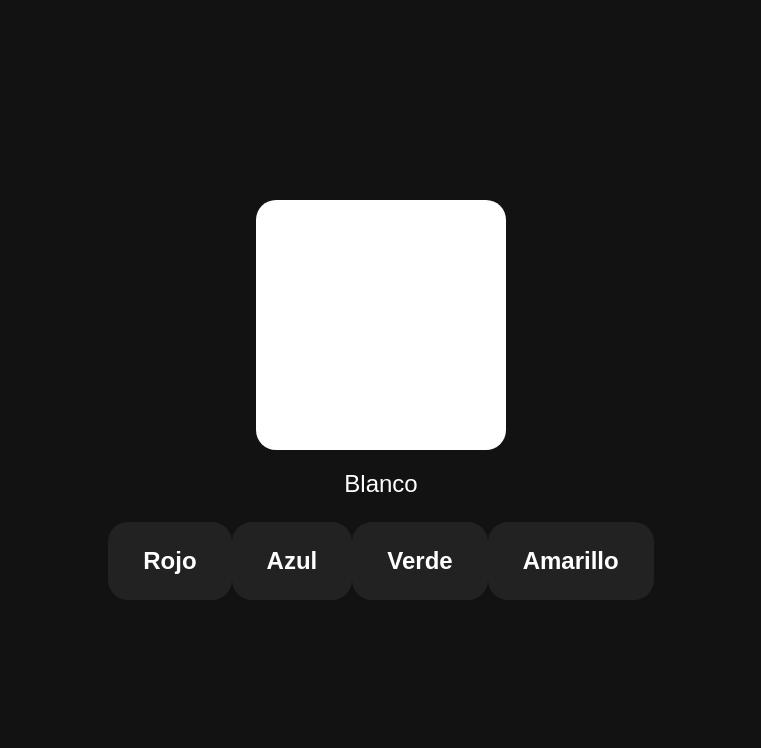
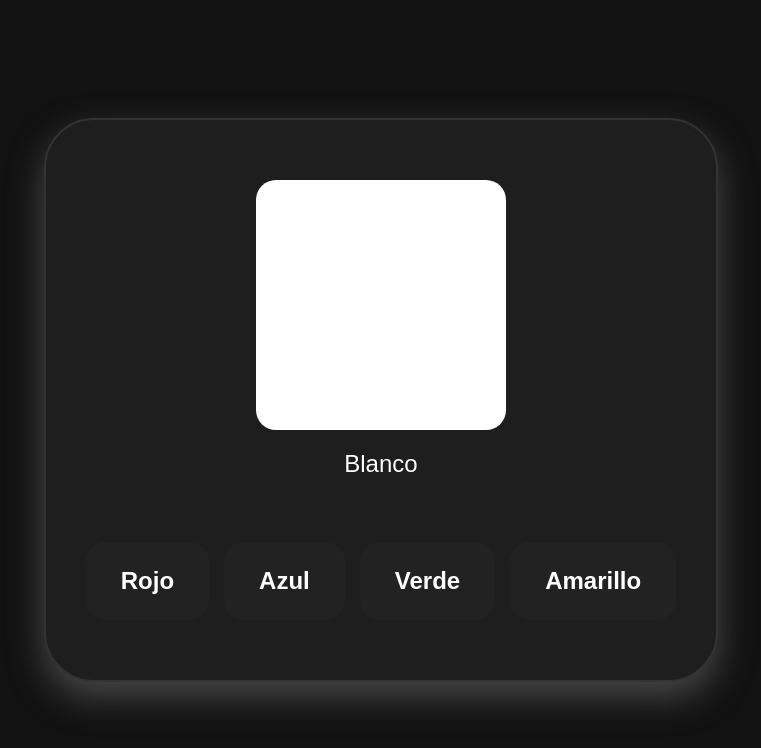
Before and after one commit to edwinandreshenao60-hash/Taller_Cambio-Dinamico-de-colores-en-angular_15-05-2026, an Angular app: page / in a window 1280 px wide. Shown: the top 748 px of the page, without its empty margins (259-1020 px from the left). Built offline with nearby package versions, Linux system fonts and the light colour scheme.

Commit message:
style(container): estilizar tarjeta principal con sombras, bordes redondeados y padding

```diff
--- a/src/app/container/container.component.scss
+++ b/src/app/container/container.component.scss
@@ -0,0 +1,19 @@
+.app-wrapper {
+    background-color: #1e1e1e;
+    border: 2px solid #333333;
+    border-radius: 50px;
+    padding: 60px 40px;
+    box-shadow: 0 15px 35px rgba(109, 107, 107, 0.6);
+    min-width: 450px;
+
+    display: flex;
+    flex-direction: column;
+    align-items: center;
+}
+
+.button-group {
+    display: flex;
+    gap: 15px;
+    justify-content: center;
+    margin-top: 40px;
+}
```
